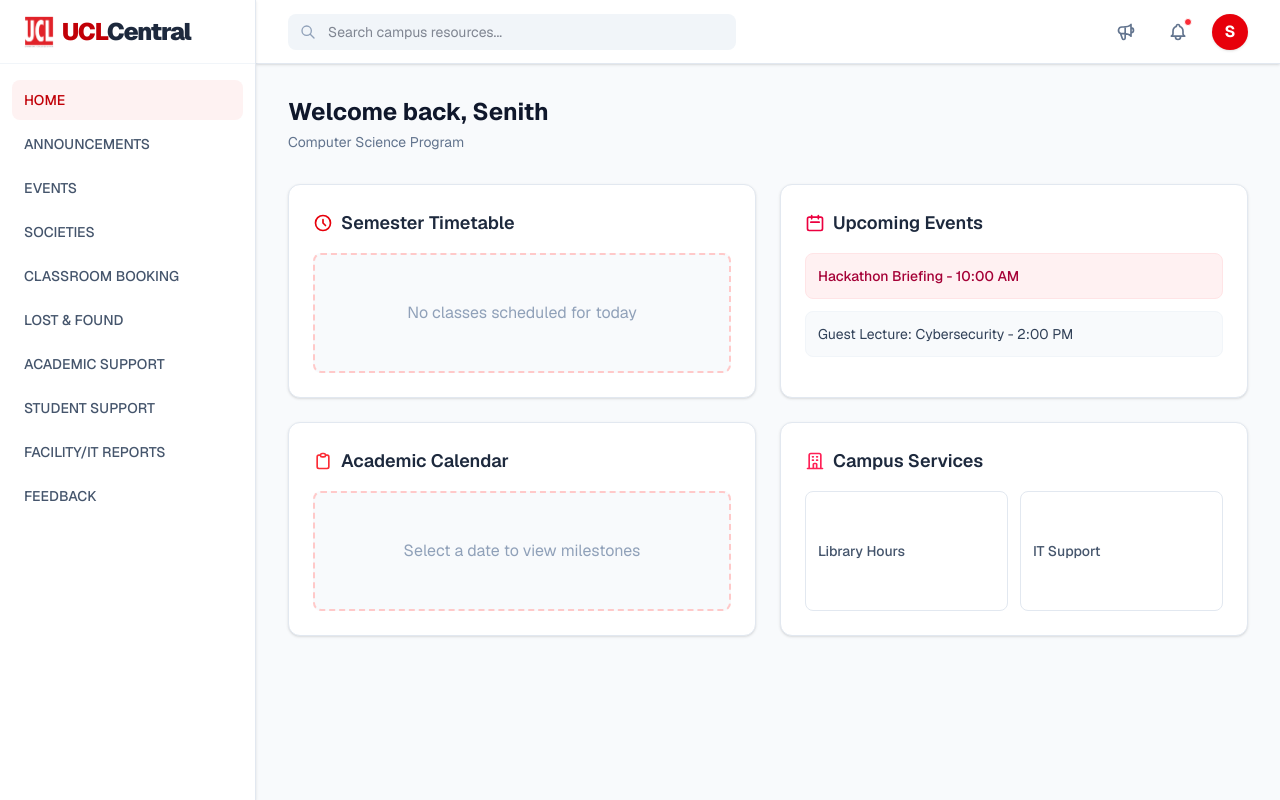
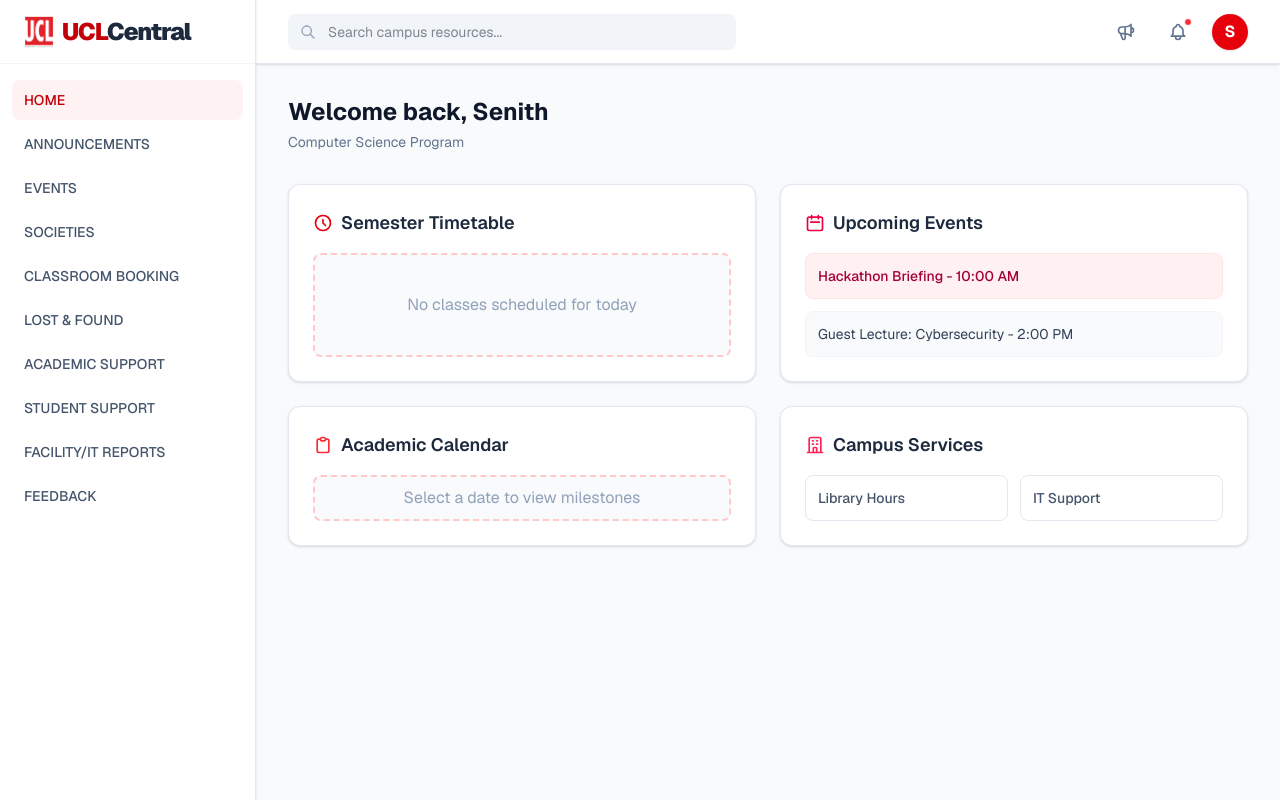
Before and after one commit to DevDash-26/Byte_Force, a Next.js app in the folder ucl_central/: page /dashboard/staff in a window 1280 px wide. Built offline with nearby package versions, Linux system fonts and the light colour scheme.

Commit message:
small change to page in staff and student

```diff
--- a/ucl_central/src/app/dashboard/staff/page.tsx
+++ b/ucl_central/src/app/dashboard/staff/page.tsx
@@ -94,7 +94,7 @@ export default function StaffDashboard() {
                 <svg className="w-5 h-5 mr-2 text-red-600" fill="none" stroke="currentColor" viewBox="0 0 24 24"><path strokeLinecap="round" strokeLinejoin="round" strokeWidth="2" d="M12 8v4l3 3m6-3a9 9 0 11-18 0 9 9 0 0118 0z"></path></svg>
                 Semester Timetable
               </h3>
-              <div className="flex-1 flex items-center justify-center border-2 border-dashed border-red-200 rounded-lg text-slate-400 bg-slate-50 min-h-[120px]">
+              <div className="flex-1 flex items-center justify-center border-2 border-dashed border-red-200 rounded-lg text-slate-400 bg-slate-50 min-h-[30]">
                 No classes scheduled for today
               </div>
             </div>
@@ -105,7 +105,7 @@ export default function StaffDashboard() {
                 <svg className="w-5 h-5 mr-2 text-rose-600" fill="none" stroke="currentColor" viewBox="0 0 24 24"><path strokeLinecap="round" strokeLinejoin="round" strokeWidth="2" d="M8 7V3m8 4V3m-9 8h10M5 21h14a2 2 0 002-2V7a2 2 0 00-2-2H5a2 2 0 00-2 2v12a2 2 0 002 2z"></path></svg>
                 Upcoming Events
               </h3>
-              <div className="space-y-3 min-h-[120px]">
+              <div className="space-y-3 min-h-[30]">
                 <div className="p-3 bg-rose-50 text-rose-800 rounded-lg text-sm font-medium border border-rose-100">Hackathon Briefing - 10:00 AM</div>
                 <div className="p-3 bg-slate-50 text-slate-700 rounded-lg text-sm border border-slate-100">Guest Lecture: Cybersecurity - 2:00 PM</div>
               </div>
@@ -117,7 +117,7 @@ export default function StaffDashboard() {
                 <svg className="w-5 h-5 mr-2 text-red-500" fill="none" stroke="currentColor" viewBox="0 0 24 24"><path strokeLinecap="round" strokeLinejoin="round" strokeWidth="2" d="M9 5H7a2 2 0 00-2 2v12a2 2 0 002 2h10a2 2 0 002-2V7a2 2 0 00-2-2h-2M9 5a2 2 0 002 2h2a2 2 0 002-2M9 5a2 2 0 012-2h2a2 2 0 012 2"></path></svg>
                 Academic Calendar
               </h3>
-              <div className="flex-1 flex items-center justify-center border-2 border-dashed border-red-200 rounded-lg text-slate-400 bg-slate-50 min-h-[120px]">
+              <div className="flex-1 flex items-center justify-center border-2 border-dashed border-red-200 rounded-lg text-slate-400 bg-slate-50 min-h-[30]">
                 Select a date to view milestones
               </div>
             </div>
@@ -128,7 +128,7 @@ export default function StaffDashboard() {
                 <svg className="w-5 h-5 mr-2 text-rose-500" fill="none" stroke="currentColor" viewBox="0 0 24 24"><path strokeLinecap="round" strokeLinejoin="round" strokeWidth="2" d="M19 21V5a2 2 0 00-2-2H7a2 2 0 00-2 2v16m14 0h2m-2 0h-5m-9 0H3m2 0h5M9 7h1m-1 4h1m4-4h1m-1 4h1m-5 10v-5a1 1 0 011-1h2a1 1 0 011 1v5m-4 0h4"></path></svg>
                 Campus Services
               </h3>
-              <div className="grid grid-cols-2 gap-3 min-h-[120px]">
+              <div className="grid grid-cols-2 gap-3 min-h-[30]">
                 <button className="p-3 border border-slate-200 rounded-lg text-sm text-slate-600 hover:bg-red-50 hover:text-red-700 hover:border-red-200 transition-colors text-left font-medium">Library Hours</button>
                 <button className="p-3 border border-slate-200 rounded-lg text-sm text-slate-600 hover:bg-red-50 hover:text-red-700 hover:border-red-200 transition-colors text-left font-medium">IT Support</button>
               </div>
--- a/ucl_central/src/app/dashboard/student/page.tsx
+++ b/ucl_central/src/app/dashboard/student/page.tsx
@@ -95,7 +95,7 @@ export default function StudentDashboard() {
                 <svg className="w-5 h-5 mr-2 text-red-600" fill="none" stroke="currentColor" viewBox="0 0 24 24"><path strokeLinecap="round" strokeLinejoin="round" strokeWidth="2" d="M11 5.882V19.24a1.76 1.76 0 01-3.417.592l-2.147-6.15M18 13a3 3 0 100-6M5.436 13.683A4.001 4.001 0 017 6h1.832c4.1 0 7.625-1.234 9.168-3v14c-1.543-1.766-5.067-3-9.168-3H7a3.988 3.988 0 01-1.564-.317z"></path></svg>
                 Announcements
               </h3>
-              <div className="space-y-3 min-h-[120px]">
+              <div className="space-y-3 min-h-[30]">
                 <div className="p-3 bg-red-50 text-red-800 rounded-lg text-sm border border-red-100">Library closed for maintenance on Sunday</div>
                 <div className="p-3 bg-slate-50 text-slate-700 rounded-lg text-sm border border-slate-100">Exam schedules released for Trimester 2</div>
               </div>
@@ -107,7 +107,7 @@ export default function StudentDashboard() {
                 <svg className="w-5 h-5 mr-2 text-rose-600" fill="none" stroke="currentColor" viewBox="0 0 24 24"><path strokeLinecap="round" strokeLinejoin="round" strokeWidth="2" d="M8 7V3m8 4V3m-9 8h10M5 21h14a2 2 0 002-2V7a2 2 0 00-2-2H5a2 2 0 00-2 2v12a2 2 0 002 2z"></path></svg>
                 Upcoming Events
               </h3>
-              <div className="space-y-3 min-h-[120px]">
+              <div className="space-y-3 min-h-[30]">
                 <div className="p-3 bg-rose-50 text-rose-800 rounded-lg text-sm font-medium border border-rose-100">Hackathon Submission Deadline - 11:59 PM</div>
                 <div className="p-3 bg-slate-50 text-slate-700 rounded-lg text-sm border border-slate-100">Coding Club Meetup - Tomorrow, 4:00 PM</div>
               </div>
@@ -119,7 +119,7 @@ export default function StudentDashboard() {
                 <svg className="w-5 h-5 mr-2 text-red-500" fill="none" stroke="currentColor" viewBox="0 0 24 24"><path strokeLinecap="round" strokeLinejoin="round" strokeWidth="2" d="M9 5H7a2 2 0 00-2 2v12a2 2 0 002 2h10a2 2 0 002-2V7a2 2 0 00-2-2h-2M9 5a2 2 0 002 2h2a2 2 0 002-2M9 5a2 2 0 012-2h2a2 2 0 012 2"></path></svg>
                 Academic Calendar
               </h3>
-              <div className="flex-1 flex items-center justify-center border-2 border-dashed border-red-200 rounded-lg text-slate-400 bg-slate-50 min-h-[120px]">
+              <div className="flex-1 flex items-center justify-center border-2 border-dashed border-red-200 rounded-lg text-slate-400 bg-slate-50 min-h-[30]">
                 Select a date to view milestones
               </div>
             </div>
@@ -130,7 +130,7 @@ export default function StudentDashboard() {
                 <svg className="w-5 h-5 mr-2 text-rose-500" fill="none" stroke="currentColor" viewBox="0 0 24 24"><path strokeLinecap="round" strokeLinejoin="round" strokeWidth="2" d="M19 21V5a2 2 0 00-2-2H7a2 2 0 00-2 2v16m14 0h2m-2 0h-5m-9 0H3m2 0h5M9 7h1m-1 4h1m4-4h1m-1 4h1m-5 10v-5a1 1 0 011-1h2a1 1 0 011 1v5m-4 0h4"></path></svg>
                 Campus Services
               </h3>
-              <div className="grid grid-cols-2 gap-3 min-h-[120px]">
+              <div className="grid grid-cols-2 gap-3 min-h-[30]">
                 <button className="p-3 border border-slate-200 rounded-lg text-sm text-slate-600 hover:bg-red-50 hover:text-red-700 hover:border-red-200 transition-colors text-left font-medium">Library Hours</button>
                 <button className="p-3 border border-slate-200 rounded-lg text-sm text-slate-600 hover:bg-red-50 hover:text-red-700 hover:border-red-200 transition-colors text-left font-medium">IT Support</button>
               </div>
```
